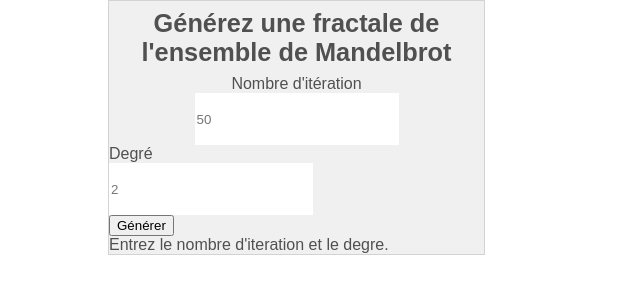
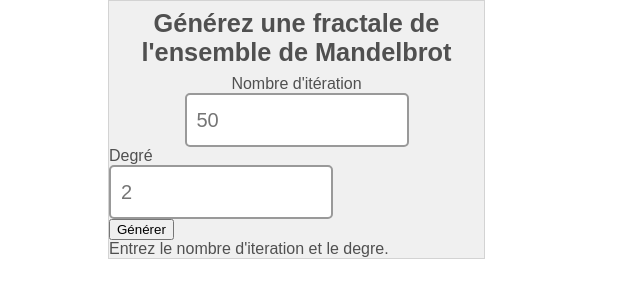
Before and after one commit to dalilsami/Pimp-My-Fractale, a PHP site: page / in a window 1280 px wide. Shown: the part 93-393 px from the top of the page, without its empty margins (0-640 px from the left). Run offline with PHP 8.4, Linux system fonts and the light colour scheme.

Commit message:
input style

```diff
--- a/index.css
+++ b/index.css
@@ -47,9 +47,12 @@ body {
 }
 
 .input-number {
-    border: 0 none;
+    border: 2px solid #999;
+    border-radius: 5px;
     width: 200px;
     height: 50px;
+    font-size: 20px;
+    padding: 0px 10px 0px 10px;
 }
 
 .input-form {
```
